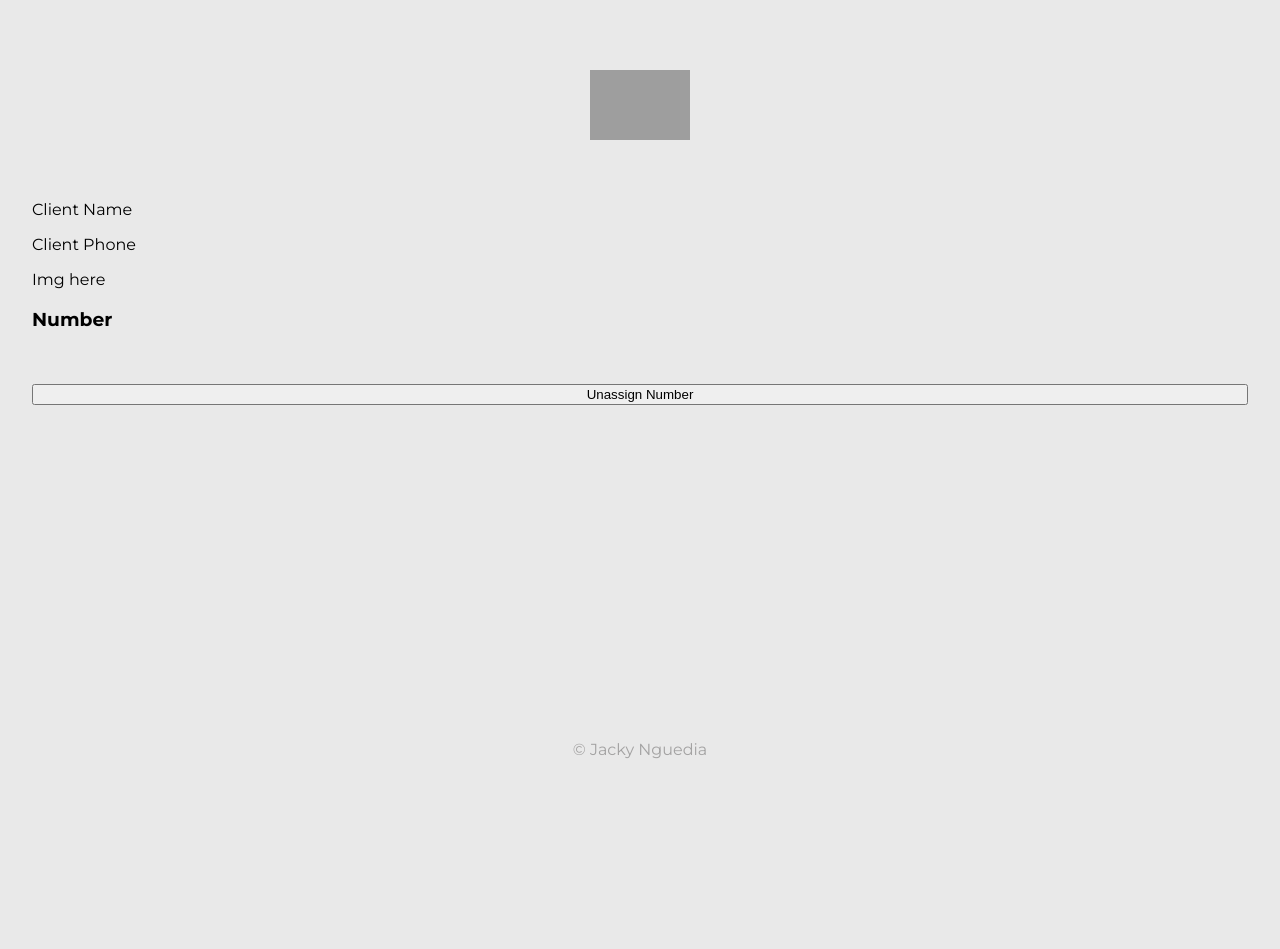
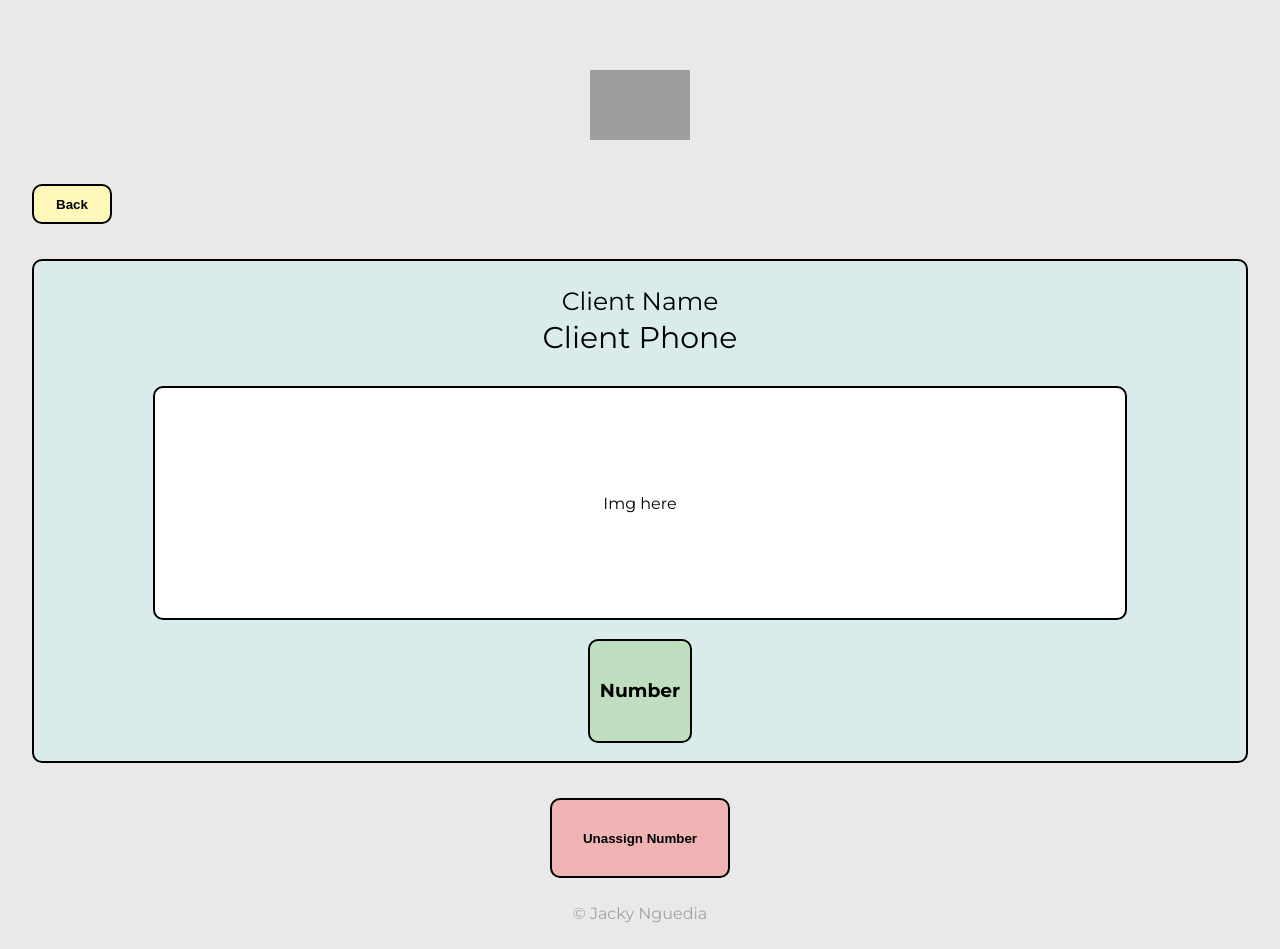
Before and after one commit to m4eva/Coat-Check-Application, a Flask app: page /number/1 in a window 1280 px wide. Before the commit the page ends 759 px from the top, so only its background shows below. Run offline with Flask 3, Linux system fonts and the light colour scheme; grey boxes are pictures that could not be loaded.

Commit message:
styles: Add styling for Number Page

```diff
--- a/static/style_player.css
+++ b/static/style_player.css
@@ -84,3 +84,63 @@ footer {
   font-size: 25px;
   margin-top: 35px;
 }
+
+
+/*  -  Number Styles  -   */
+#back {
+  height: 40px;
+  width: 80px;
+  background-color: #fff8bb;
+  border: 2px solid #000000;
+  border-radius: 10px;
+  font-weight: bold;
+}
+
+#number-section {
+  background-color: #daebec;
+  border: 2px solid #000000;
+  border-radius: 10px;
+  display: flex;
+  flex-direction: column;
+  align-items: center;
+}
+
+#number-section div:nth-child(1) {
+  display: flex;
+  flex-direction: column;
+  text-align: center;
+  gap: 3px;
+}
+
+#item-list {
+  background-color: #ffffff;
+  border: 2px solid #000000;
+  border-radius: 10px;
+  display: flex;
+  justify-content: center;
+  align-items: center;
+  width: 80%;
+  height: 230px;
+}
+
+#number-section h3{
+  background-color: rgb(191, 222, 191);
+  height: 100px;
+  width: 100px;
+  border: 2px solid #000000;
+  border-radius: 10px;
+  display: flex;
+  justify-content: center;
+  align-items: center;
+  text-align: center;
+}
+
+#unassign {
+  align-self: center;
+  height: 80px;
+  width: 180px;
+  background-color: #eeb3b2;
+  border: 2px solid #000000;
+  border-radius: 10px;
+  font-weight: bold;
+}
--- a/templates/number_player.html
+++ b/templates/number_player.html
@@ -1,10 +1,13 @@
 {% extends "base_player.html" %}
 {% block content %}
+    <button id="back">Back</button>
     <section id="number-section">
-        <p>Client Name</p>
-        <p>Client Phone</p>
+        <div>
+            <p style="font-size: 25px; margin-bottom: 0px;">Client Name</p>
+            <p style="font-size: 30px; margin-top: 0px;">Client Phone</p>
+        </div>
 
-         <!-- Loop through all the client's items in a horizontal list -->
+        <!-- Loop through all the client's items in a horizontal list -->
         <div id="item-list">
           <p class="item"> Img here </p>
         </div>
```
